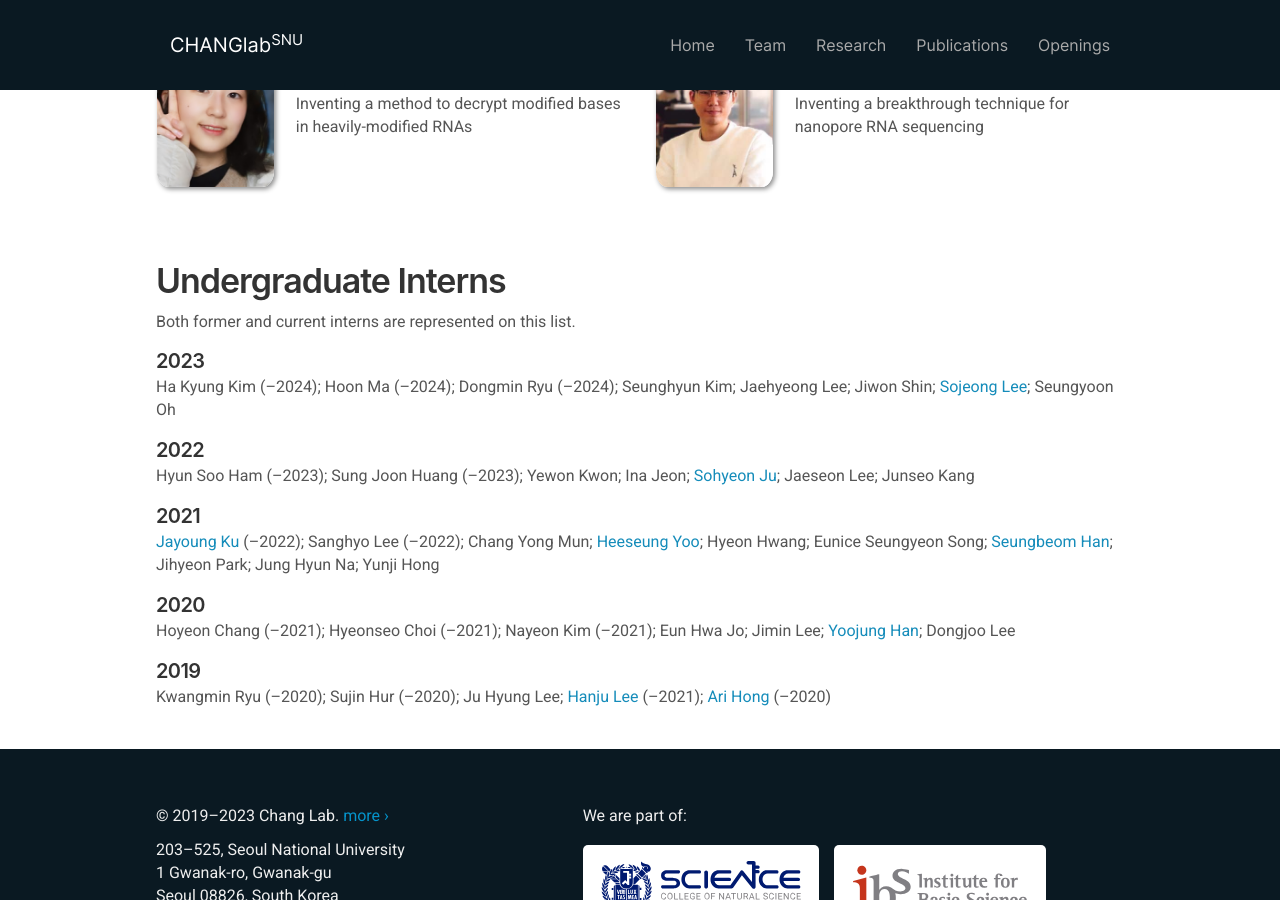
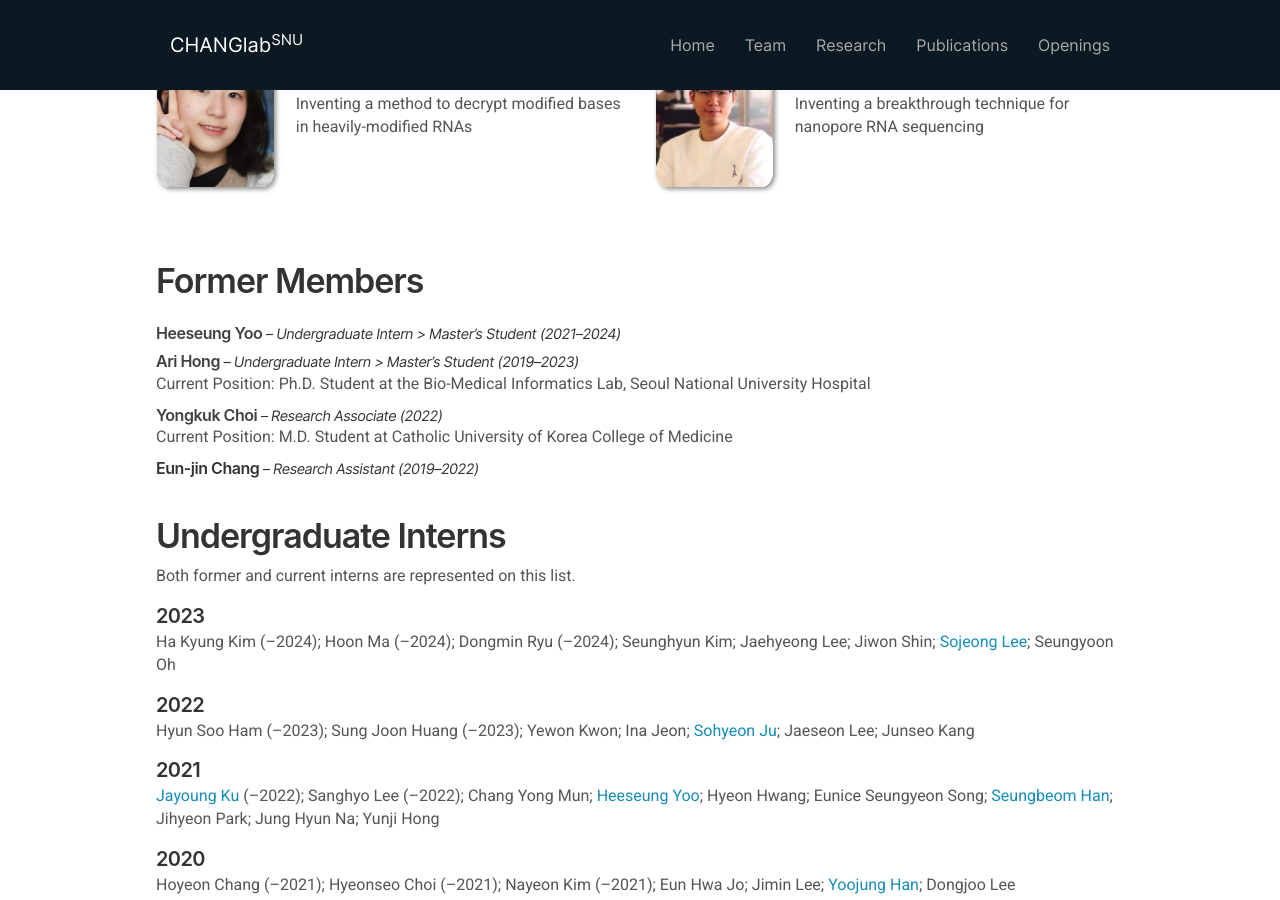
Before and after one commit to ChangLabSNU/ChangLabSNU.github.io, a Jekyll site: the page built from _pages/team.md, in a window 1280 px wide and 900 px high, scrolled down 1126 px. Built offline with Jekyll 4.4.1, drawn with Linux system fonts in a browser that asks for light colours; nearby versions of some CDN libraries; some web fonts are replaced.

Commit message:
Update the former member list.

```diff
--- a/_pages/team.md
+++ b/_pages/team.md
@@ -16,18 +16,19 @@ permalink: /team/
 
 <br/>
 
-<!--
 ## Former Members
 
+{% assign alumni_by_leaving_date = site.data.alumni_members | sort: "end_date" | reverse %}
+
 <div id="alumni_list">
-{% for person in site.data.alumni_members -%}
+{% for person in alumni_by_leaving_date -%}
 <div>
 <h5>{% if person.link -%}
 <a href="{{ site.url }}{{ site.baseurl }}/team/{{ person.link }}">{{ person.name }}</a>
 {%- else %}{{ person.name }}{% endif %}
 <span>–
 {{ person.position }}
-({% if person.period[0] == person.period[1] %}{{ person.period[0] }}{% else %}{{ person.period[0] }}–{{ person.period[1] }}{% endif %})
+({% if person.start_date[0] == person.end_date[0] %}{{ person.start_date[0] }}{% else %}{{ person.start_date[0] }}–{{ person.end_date[0] }}{% endif %})
 </span>
 </h5>
 <div class="current_position">
@@ -36,7 +37,6 @@ permalink: /team/
 </div>
 {%- endfor %}
 </div>
--->
 
 ## Undergraduate Interns
 
--- a/_pages/team/heeseung-yoo.md
+++ b/_pages/team/heeseung-yoo.md
@@ -1,7 +1,7 @@
 ---
 layout: member
 title: Heeseung Yoo
-position: Graduate Student
+position: Alumni (2021–2024)
 handle: heeseung
 email: yhs252525@snu.ac.kr
 twitter:
```
Also changed, not shown: _data/alumni_members.yml (+8 -4 lines).
